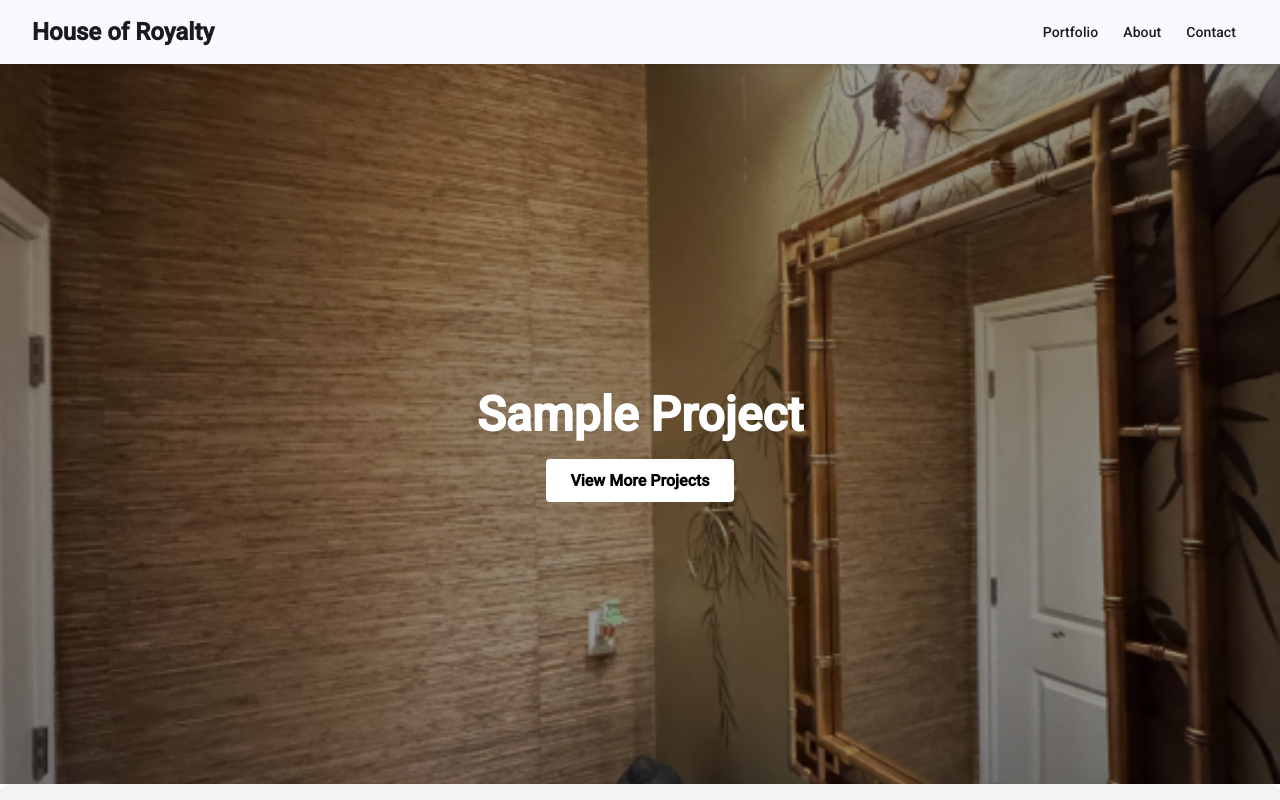
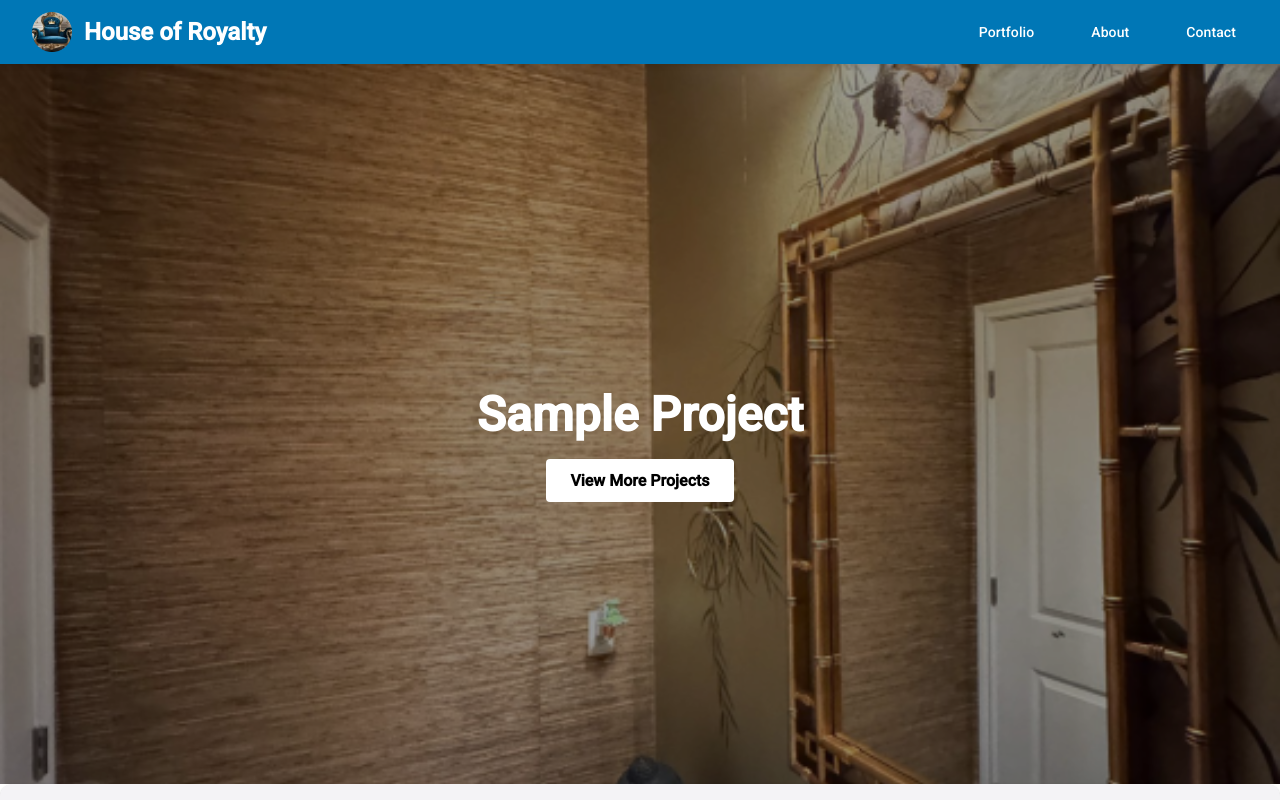
Before and after one commit to calloc2/house-of-royalty, an Angular app: page / in a window 1280 px wide. Shown: the top 800 px of the page. Built offline with nearby package versions, Linux system fonts and the light colour scheme.

Commit message:
fancy navbar

```diff
--- a/src/app/components/contact/contact.component.scss
+++ b/src/app/components/contact/contact.component.scss
@@ -39,3 +39,23 @@
     }
   }
 }
+
+@media (max-width: 600px) {
+  .contact {
+    padding: 1.5rem 0.5rem;
+  }
+
+  .social-buttons {
+    gap: 0.5rem;
+
+    a {
+      width: 40px;
+      height: 40px;
+    }
+
+    img {
+      width: 20px;
+      height: 20px;
+    }
+  }
+}
--- a/src/app/components/footer/footer.component.scss
+++ b/src/app/components/footer/footer.component.scss
@@ -1,6 +1,6 @@
 .footer {
   padding: 1rem;
-  //background-color: #222;
+  background-color: #222;
   color: #fff;
   text-align: center;
 }
--- a/src/app/components/navbar/navbar.component.html
+++ b/src/app/components/navbar/navbar.component.html
@@ -1,7 +1,10 @@
 <mat-toolbar color="primary" class="navbar">
-  <span class="logo">House of Royalty</span>
+  <span class="logo">
+    <img src="/assets/logoround.png" alt="House of Royalty Logo" class="logo-img" />
+    <span class="logo-text">House of Royalty</span>
+  </span>
   <span class="spacer"></span>
-  <nav>
+  <nav class="nav-links">
     <a mat-button href="#portfolio">Portfolio</a>
     <a mat-button href="#about">About</a>
     <a mat-button href="#contact">Contact</a>
--- a/src/app/components/navbar/navbar.component.scss
+++ b/src/app/components/navbar/navbar.component.scss
@@ -3,35 +3,53 @@
   justify-content: space-between;
   align-items: center;
   padding: 1.5rem 2rem;
-  box-shadow: 0 2px 5px var(--mat-primary, rgba(0,0,0,0.1));
+  box-shadow: 0 2px 5px rgba(0,0,0,0.1);
   position: sticky;
   top: 0;
   z-index: 100;
+  background-color: #0077b6;
 
   .logo {
-    font-size: 1.5rem;
-    font-weight: bold;
-    color: var(--mat-accent);
-  }
+    display: flex;
+    align-items: center;
 
-  .nav-links {
-    list-style: none;
-    display: flex;
-    gap: 2rem;
+    .logo-img {
+      height: 40px;
+      width: auto;
+      margin-right: 0.75rem;
+    }
 
-    li a {
-      text-decoration: none;
-      color: var(--mat-on-primary, #fff);
-      font-weight: 500;
-      transition: color 0.3s;
-
-      &:hover {
-        color: var(--mat-accent);
-      }
+    .logo-text {
+      font-size: 1.5rem;
+      font-weight: bold;
+      color: #fff;
+      display: inline;
     }
   }
 
   .spacer {
     flex: 1 1 auto;
   }
+
+  .nav-links {
+    display: flex;
+    gap: 2rem;
+    color: #fff;
+
+    a[mat-button] {
+      color: #fff !important;
+    }
+  }
 }
+
+@media (max-width: 600px) {
+  .navbar {
+    padding: 0.5rem 1rem;
+  }
+  .logo-text {
+    display: none !important;
+  }
+  .nav-links {
+    display: none !important;
+  }
+}
```
Also changed, not shown: public/assets/logo.png (added), public/assets/logoround.png (added).
